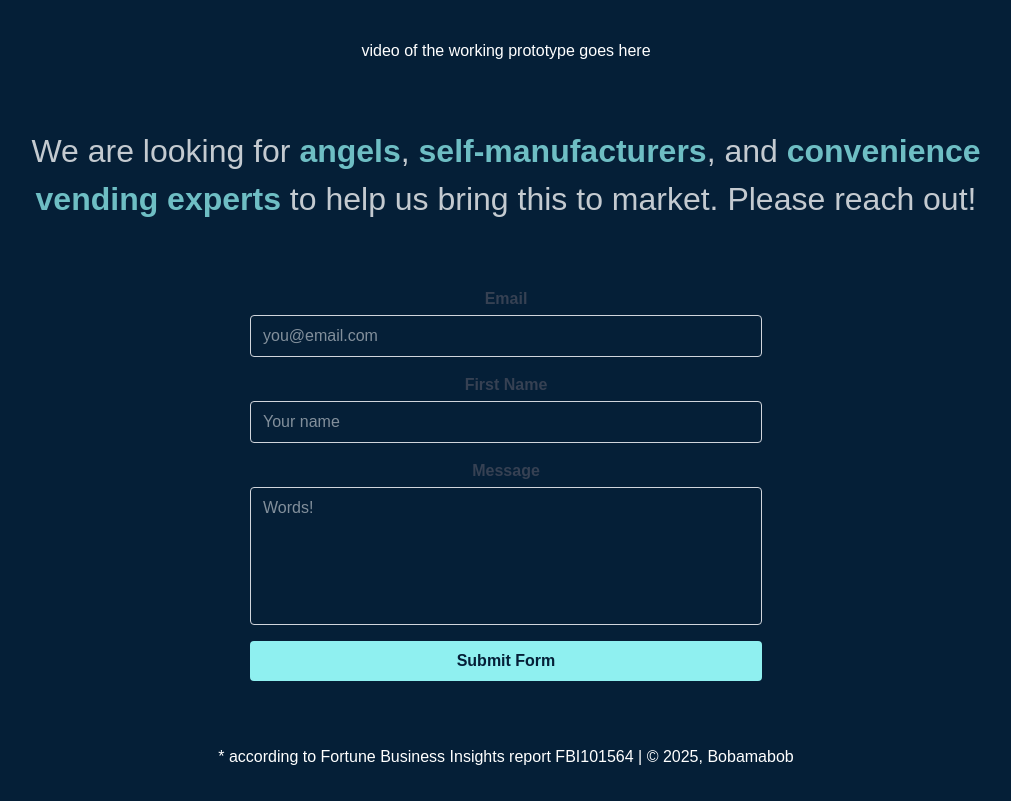
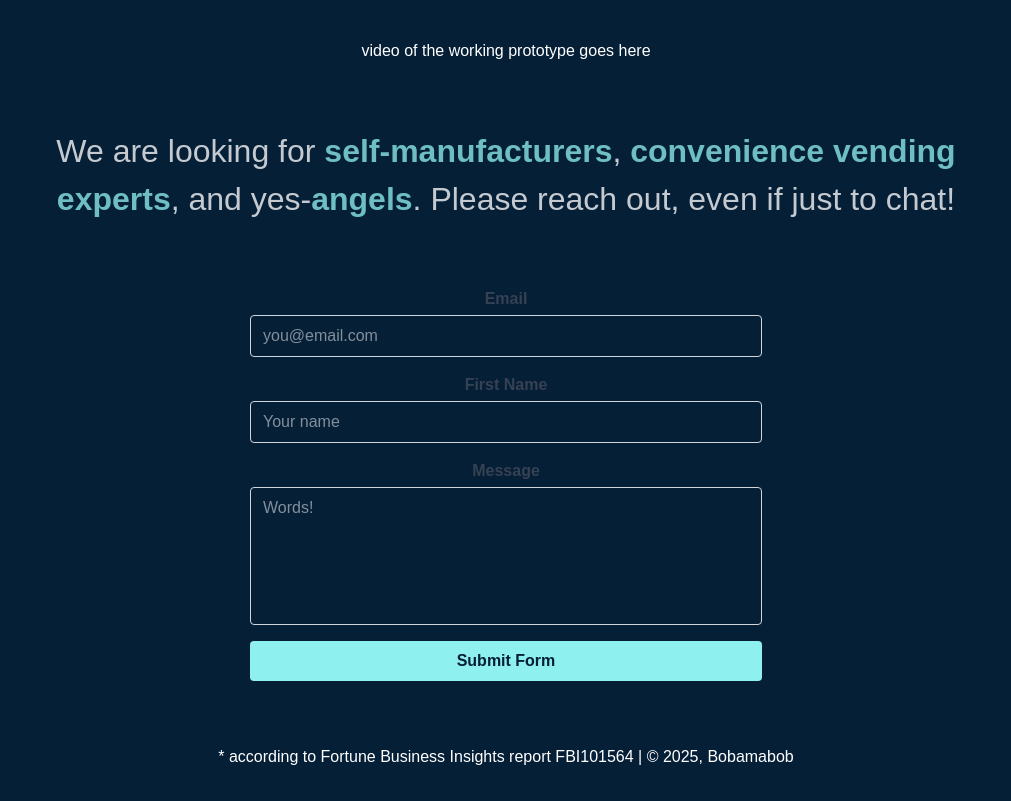
Before and after one commit to k-xvin/bobamabob-landing, a React (Vite) app: page / in a window 1280 px wide. Shown: the part 3500-4301 px from the top of the page, without its empty margins (134-1145 px from the left). Built offline with nearby package versions, Linux system fonts and the light colour scheme; a web font is replaced by a local one.

Commit message:
feat: edited words

```diff
--- a/src/App.tsx
+++ b/src/App.tsx
@@ -79,8 +79,8 @@ function App() {
 
       <ScrollPageSection className="flex flex-col items-center justify-center">
         <h3 className="max-w-[80%] text-center">
-          We are looking for <b>angels</b>, <b>self-manufacturers</b>, and <b>convenience vending experts</b> to help
-          us bring this to market. Please reach out!
+          We are looking for <b>self-manufacturers</b>, <b>convenience vending experts</b>, and yes-<b>angels</b>.
+          Please reach out, even if just to chat!
         </h3>
       </ScrollPageSection>
 
```
